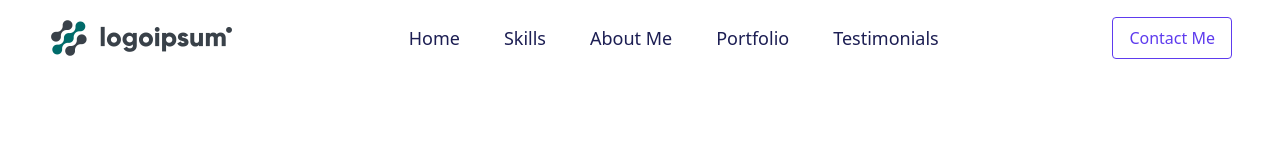
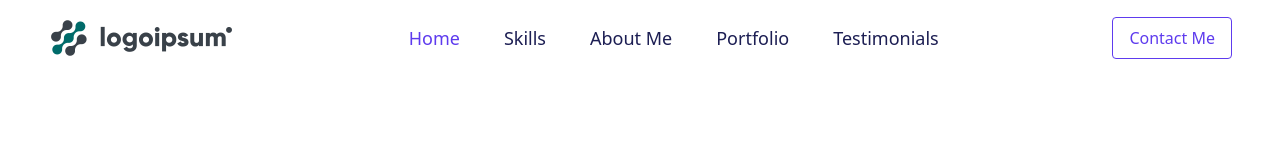
Before and after one commit to jayfrancissilao/website_port3, a React (Vite) app: page / in a window 1280 px wide. Shown: the top 160 px of the page. Built offline with nearby package versions, Linux system fonts and the light colour scheme.

Commit message:
home muna ang last

```diff
--- a/src/App.jsx
+++ b/src/App.jsx
@@ -1,9 +1,11 @@
+import Home from "./components/Home/Home";
 import Navbar from "./components/Navbar/Navbar";
 
 function App() {
   return (
     <>
       <Navbar />
+      <Home />
     </>
   );
 }
--- /dev/null
+++ b/src/components/Home/Home.jsx
@@ -0,0 +1,5 @@
+const Home = () => {
+  return <div>Home</div>;
+};
+
+export default Home;
--- a/src/components/Navbar/Navbar.jsx
+++ b/src/components/Navbar/Navbar.jsx
@@ -41,7 +41,7 @@ const Navbar = () => {
           <div className="lg:flex items-center gap-3 hidden text-body text-lg">
             <a
               href="/"
-              className="block py-2 px-4 cursor-pointer text-body hover:text-gray-400 "
+              className="block py-2 px-4 cursor-pointer text-primary hover:text-gray-400 "
             >
               Home
             </a>
```
